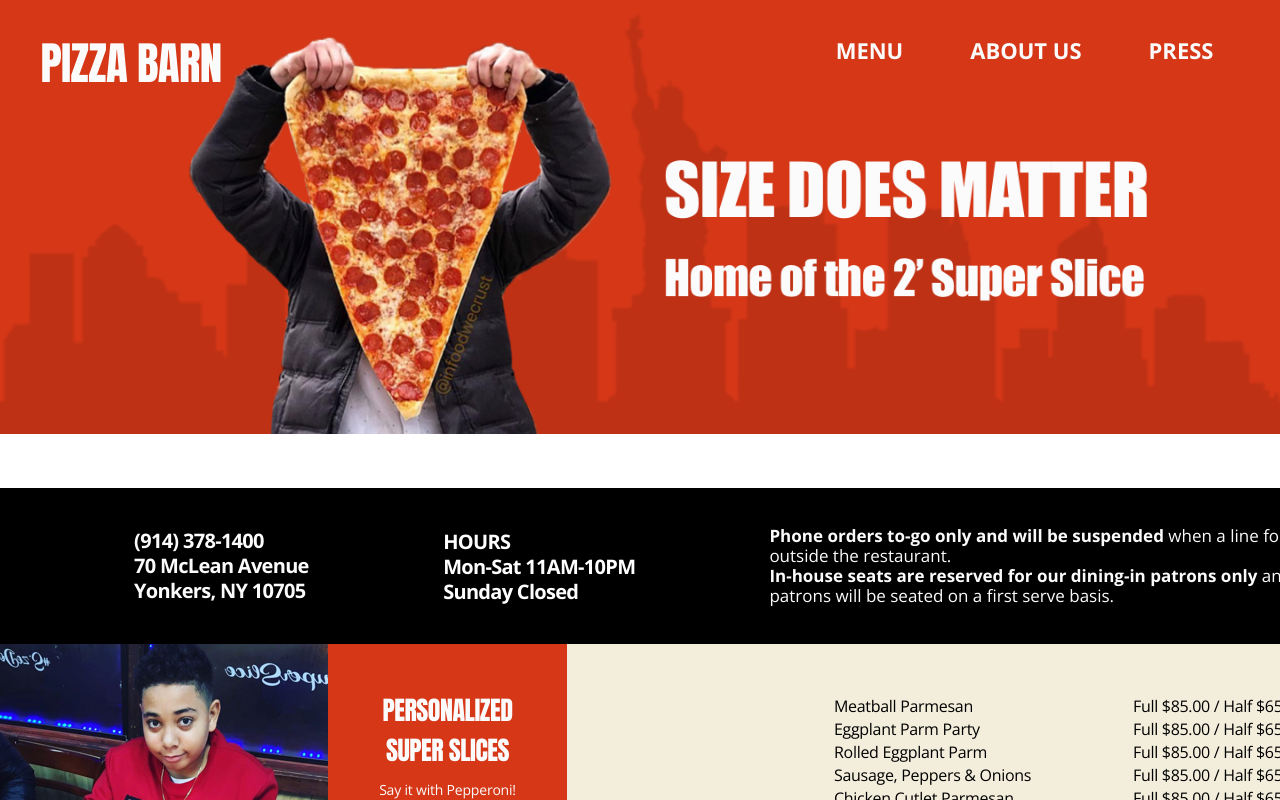
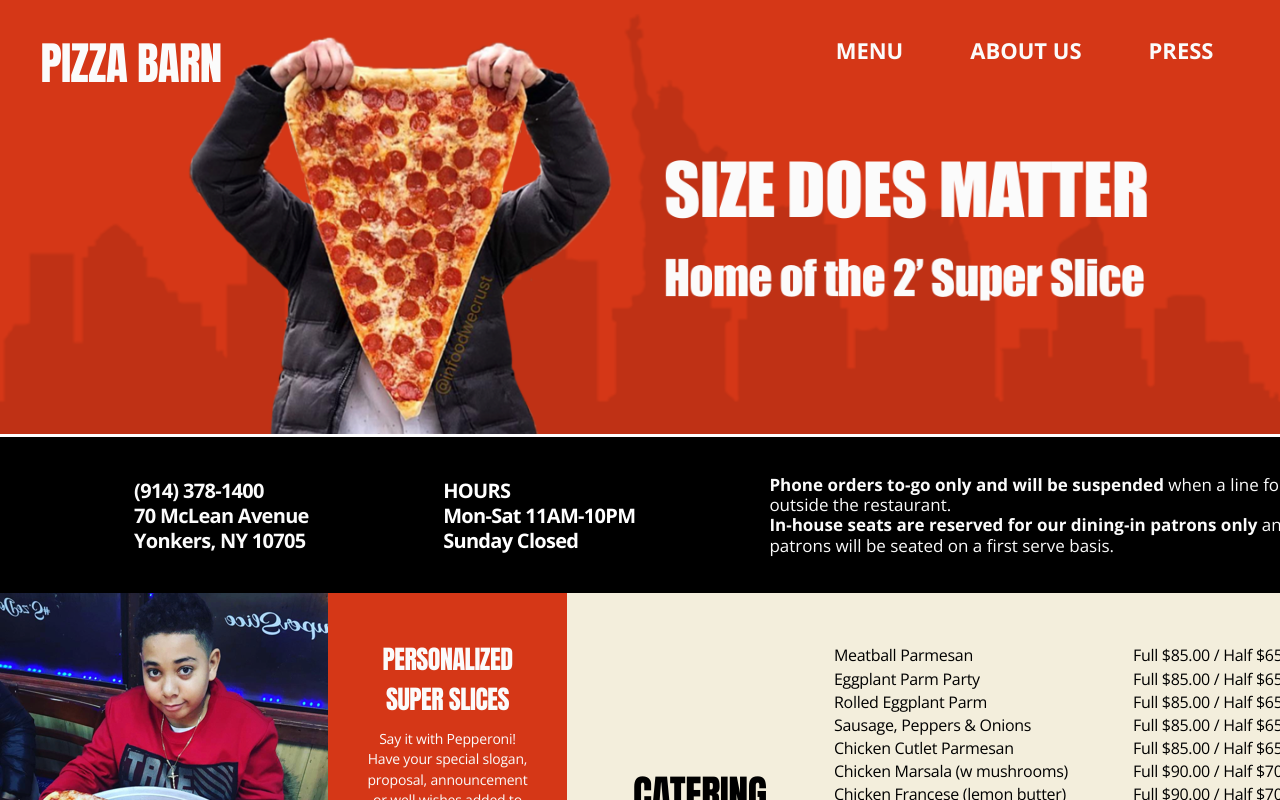
Before and after one commit to juniperalcorn/pizza-barn, a React (Create React App) app: page / in a window 1280 px wide. Shown: the top 800 px of the page. Built offline with nearby package versions, Linux system fonts and the light colour scheme.

Commit message:
fixed weird gap

```diff
--- a/src/App.js
+++ b/src/App.js
@@ -1,6 +1,6 @@
 import React, { Component } from 'react';
 import './App.css';
-import Header from './components/Header/Header.js'
+import Header from './components/header/Header.js'
 import CaterHistoryNews from './components/caterHistoryNews/caterHistoryNews.js'
 import Media from './components/media/Media'
 
--- a/src/components/header/Header.css
+++ b/src/components/header/Header.css
@@ -42,6 +42,7 @@
       background-color: black;
       float: left;
       justify-content: space-evenly;
+      margin-top: -3.5%;
       }
 
   .backImage {
```
